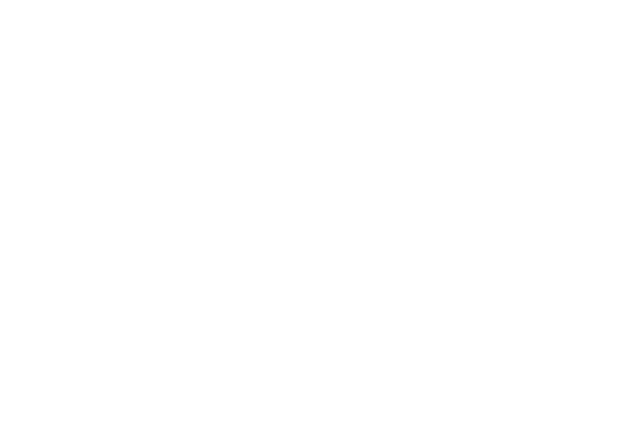
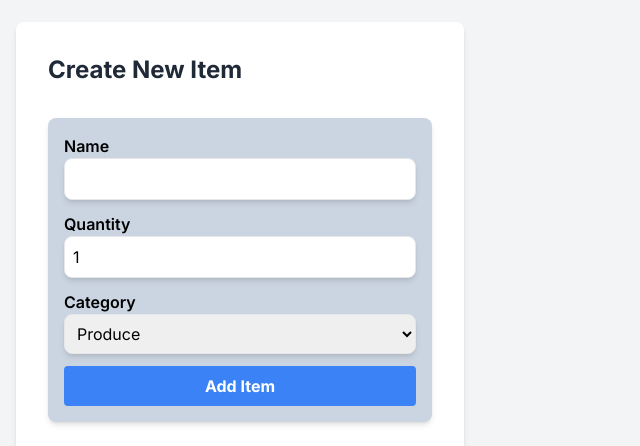
Before and after one commit to DavynPascual/cprg306-assignment, a Next.js app: page /week6 in a window 1280 px wide. Before the commit this address had no page. Shown: the part 846-1292 px from the top of the page, without its empty margins (0-640 px from the left). Before the commit the page ends 800 px from the top, so only its background shows below. Built offline with nearby package versions, Linux system fonts and the light colour scheme.

Commit message:
week 6 completion

```diff
--- a/app/page.js
+++ b/app/page.js
@@ -19,6 +19,9 @@ export default function Home() {
             <div>
             <Link href="/week5">Week 5</Link>
             </div>
+            <div>
+            <Link href="/week6">Week 6</Link>
+            </div>
 
 
         </main>
--- /dev/null
+++ b/app/week6/item-list.js
@@ -0,0 +1,65 @@
+"use client";
+
+import { useState } from "react";
+import Item from "./item";
+
+export default function ItemList({ items }) {
+  const [sortBy, setSortBy] = useState('name');
+
+  const sortedItems = [...items].sort((a, b) => {
+    if (a[sortBy] < b[sortBy]) {
+      return -1;
+    }
+    if (a[sortBy] > b[sortBy]) {
+      return 1;
+    }
+    return 0;
+  });
+
+  const handleSortByName = () => {
+    setSortBy('name');
+  };
+
+  const handleSortByCategory = () => {
+    setSortBy('category');
+  };
+
+  return (
+    <div>
+      <div className="sorting-buttons">
+        Sort by:
+        <button
+          onClick={handleSortByName}
+          style={{
+            backgroundColor: sortBy === 'name' ? 'orange' : 'grey',
+            marginRight: '25px',
+            marginLeft: '30px',
+            padding: '12px 45px',
+            borderRadius: '10px'
+          }}
+        >
+          Name
+        </button>
+        <button
+          onClick={handleSortByCategory}
+          style={{
+            backgroundColor: sortBy === 'category' ? 'orange' : 'grey',
+            padding: '12px 45px',
+            borderRadius: '10px'
+          }}
+        >
+          Category
+        </button>
+      </div>
+
+      {sortedItems.map((item, index) => (
+        <Item
+          key={index}
+          name={item.name}
+          quantity={item.quantity}
+          category={item.category}
+        />
+      ))}
+    </div>
+  );
+}
--- /dev/null
+++ b/app/week6/item.js
@@ -0,0 +1,11 @@
+import React from "react";
+
+export default function Item({name, quantity, category}) {
+    return (
+        <li className="bg-white text-black border rounded-lg p-2 mb-3 shadow-md">
+            <strong className="text-l">{name}</strong>
+            <p className="text-black">Quantity: {quantity}</p>
+            <p className="text-black">Category {category}</p>
+        </li>
+    );
+}
--- /dev/null
+++ b/app/week6/item.json
@@ -0,0 +1,74 @@
+[
+    {
+      "id": "1h2GJKH12gkHG31h1H",
+      "name": "milk, 4 L 🥛",
+      "quantity": 1,
+      "category": "dairy"
+    },
+    {
+      "id": "2KJH3k2j3H1k2J3K1H",
+      "name": "bread 🍞",
+      "quantity": 2,
+      "category": "bakery"
+    },
+    {
+      "id": "3h2KJH3k2j3H1k2J3",
+      "name": "eggs, dozen 🥚",
+      "quantity": 2,
+      "category": "dairy"
+    },
+    {
+      "id": "4k2J3K1H2GJKH12gk",
+      "name": "bananas 🍌",
+      "quantity": 6,
+      "category": "produce"
+    },
+    {
+      "id": "5H1h1H2KJH3k2j3H",
+      "name": "broccoli 🥦",
+      "quantity": 3,
+      "category": "produce"
+    },
+    {
+      "id": "6H1k2J3K1H2GJKH1",
+      "name": "chicken breasts, 1 kg 🍗",
+      "quantity": 1,
+      "category": "meat"
+    },
+    {
+      "id": "7gkHG31h1H2KJH3k",
+      "name": "pasta sauce 🍝",
+      "quantity": 3,
+      "category": "canned goods"
+    },
+    {
+      "id": "8j3H1k2J3K1H2GJK",
+      "name": "spaghetti, 454 g 🍝",
+      "quantity": 2,
+      "category": "dry goods"
+    },
+    {
+      "id": "9H12gkHG31h1H2KJ",
+      "name": "toilet paper, 12 pack 🧻",
+      "quantity": 1,
+      "category": "household"
+    },
+    {
+      "id": "10H3k2j3H1k2J3K1",
+      "name": "paper towels, 6 pack",
+      "quantity": 1,
+      "category": "household"
+    },
+    {
+      "id": "11k2J3K1H2GJKH12",
+      "name": "dish soap 🍽️",
+      "quantity": 1,
+      "category": "household"
+    },
+    {
+      "id": "12GJKH12gkHG31h1",
+      "name": "hand soap 🧼",
+      "quantity": 4,
+      "category": "household"
+    }
+  ]
--- /dev/null
+++ b/app/week6/new-item.js
@@ -0,0 +1,106 @@
+'use client';
+import { useState } from "react";
+
+export default function NewItem(){
+    const [name, setName] = useState("");
+
+    const [quantity, setQuantity] = useState(1);
+
+    const [category, setCategory] = useState("Produce");
+
+    const [added, setAdded] = useState(false);
+
+
+
+    const handleSubmit = (event) => {
+        event.preventDefault();
+        const newItem = {name, quantity, category};
+        console.log(newItem);
+        alert('Name: ' + name + '\nQuantity: ' + quantity + '\nCategory: ' + category);
+        setName("");
+        setQuantity(1);
+        setCategory("Produce");
+        setAdded(true);
+    };
+
+    const handleNameChange = (event) => {
+        setName(event.target.value);
+    };
+
+    const handleQuantityChange = (event) => {
+        setQuantity(event.target.value);
+    };
+
+    const handleCategoryChange = (event) => {
+        setCategory(event.target.value);
+    };
+
+return (
+    <main>
+    <div className="min-h-screen bg-blue-gray-100 flex items-center justify-center"/>
+        {added && (
+            <div className="absolute top-0 mt-8 text-2xl text-orange-400">
+                Item added
+            </div>
+        )}
+        <div className="w-full max-w-md bg-white p-8 rounded-lg shadow-md">
+              <h1 className="text-2xl text-gray-800 font-bold mb-8">
+                Create New Item
+              </h1>
+        <div className="bg-slate-300 rounded-lg p-4 shadow-md space-y-3">
+            <form onSubmit={handleSubmit}>
+                <div className="mb-3">
+                    <label className="block font-semibold text-black">Name</label>
+                    <input
+                        type="text"
+                        value={name}
+                        onChange={handleNameChange}
+                        required
+                        className="w-full border rounded-lg p-2 shadow-md text-black"
+                    />
+                </div>
+                <div className="mb-3">
+                    <label className="block font-semibold text-black">Quantity</label>
+                    <input
+                        type="number"
+                        min="1"
+                        max="99"
+                        value={quantity}
+                        onChange={handleQuantityChange}
+                        required
+                        className="w-full border rounded-lg p-2 shadow-md text-black"
+                    />
+                </div>
+                <div className="mb-3">
+                    <label className="block font-semibold text-black">Category</label>
+                    <select
+                        value={category}
+                        onChange={handleCategoryChange}
+                        className="w-full border rounded-lg p-2 shadow-md text-black"
+                    >
+                        <option value="Produce">Produce</option>
+                        <option value="Dairy">Dairy</option>
+                        <option value="Bakery">Bakery</option>
+                        <option value="Meat">Meat</option>
+                        <option value="Frozen Foods">Frozen Foods</option>
+                        <option value="Canned Goods">Canned Goods</option>
+                        <option value="Dry Goods">Dry Goods</option>
+                        <option value="Beverages">Beverages</option>
+                        <option value="Snacks">Snacks</option>
+                        <option value="Household">Household</option>
+                        <option value="Other">Other</option>
+                    </select>
+                </div>
+                <button
+                    type="submit"
+                    className="w-full bg-blue-500 hover:bg-green-700 active:bg-red-600 text-white font-bold py-2 px-4 rounded"
+                >
+                    Add Item
+                </button>
+            </form>
+        </div>
+        </div>
+      </main>
+    );
+
+    }
--- /dev/null
+++ b/app/week6/page.js
@@ -0,0 +1,27 @@
+"use client";
+
+import { useState } from "react";
+import ItemList from './item-list.js';
+import dataset from './item.json';
+import NewItem from "./new-item.js";
+
+
+export default function Page(){
+
+const [items, setItems] = useState(dataset);
+
+const handleAddItem = (newItem) => {
+    const updatedItems = [...items, newItem];
+
+    setItems(updatedItems);
+    };
+
+
+    return (
+    <main className="bg-gray-100 min-h-screen p-4">
+        <h1 className="text-black text-3xl font-bold mb-4">Shopping List</h1>
+        <NewItem onAddItem={handleAddItem} />
+        <ItemList items= {items} />
+    </main>
+    );
+}
```
